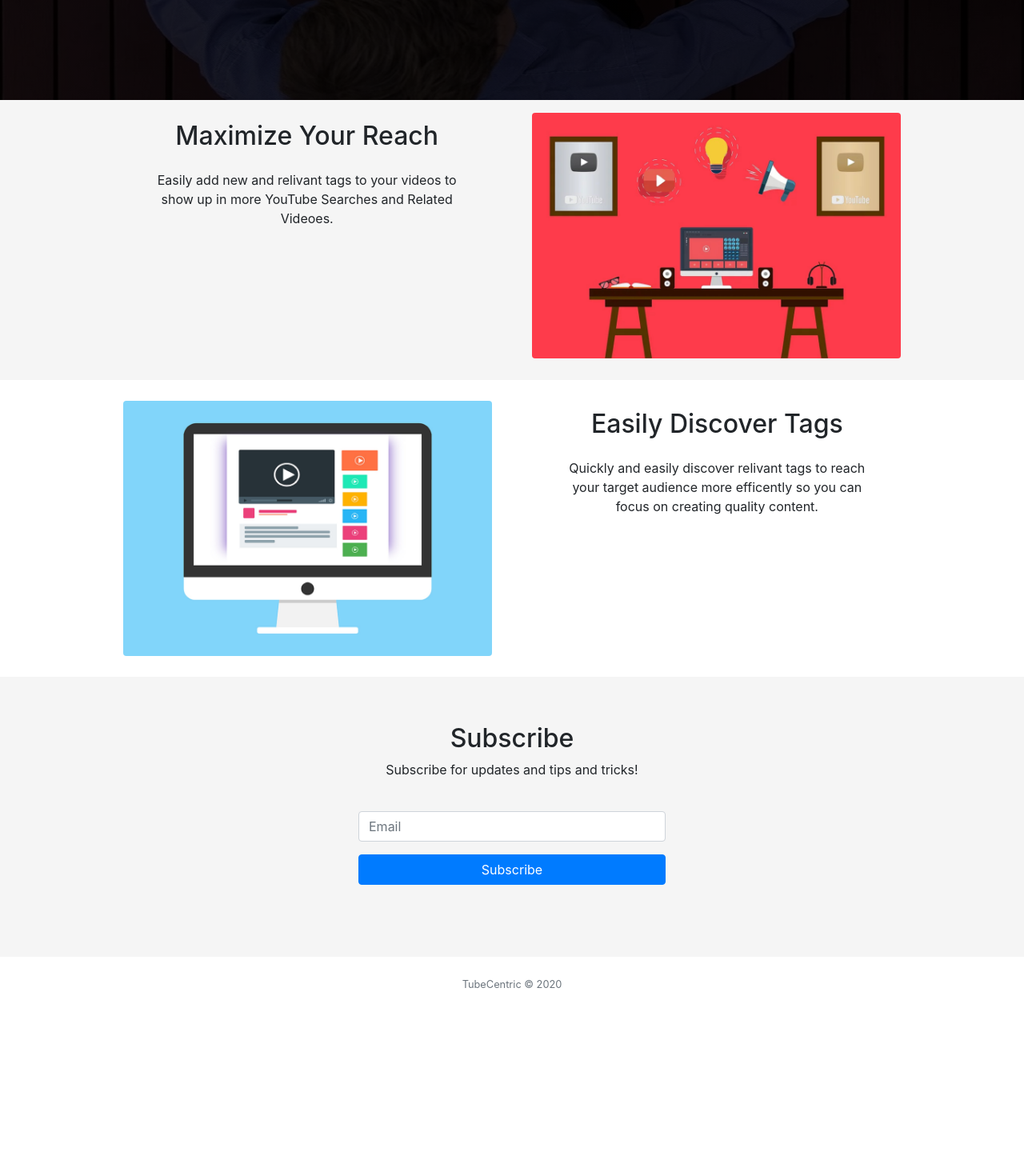
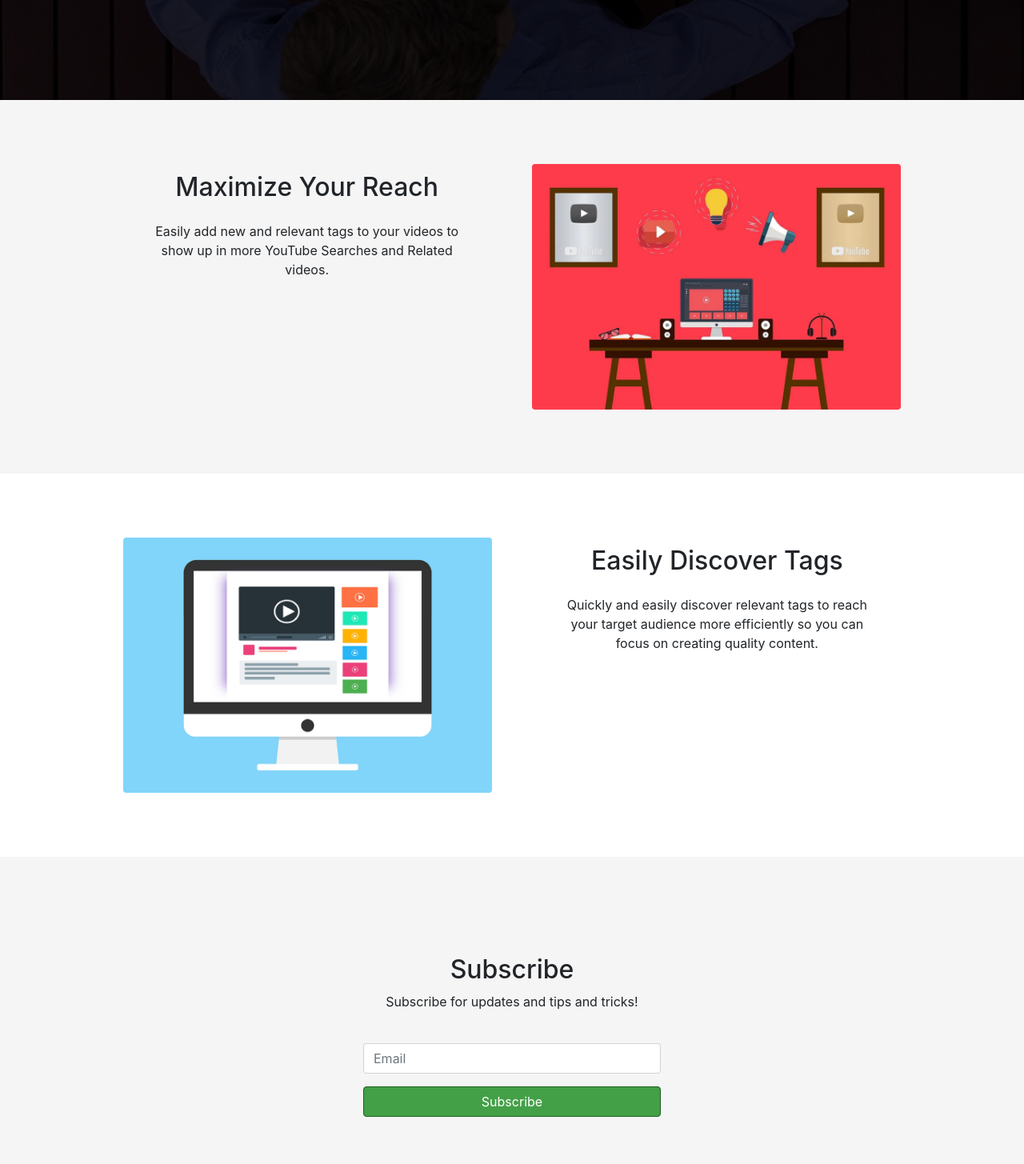
Before and after one commit to josh-mchugh/tubecentric-landing-page-redesign, a website: page src/index.html in a window 1280 px wide. Shown: the part 620-2075 px from the top of the page at 80% size. Before the commit the page ends 1875 px from the top, so only its background shows below. Drawn offline with nearby package versions, Linux system fonts and the light colour scheme; files that its build step writes are made by us from their sources.

Commit message:
Did some spell checking and added some padding of the sections for large screen displays.

```diff
--- a/src/index.html
+++ b/src/index.html
@@ -34,7 +34,7 @@
                     <h2>Maximize Your Reach</h2>
                 </div>
                 <div class="description">
-                   Easily add new and relivant tags to your videos to show up in more YouTube Searches and Related Videoes.
+                    Easily add new and relevant tags to your videos to show up in more YouTube Searches and Related videos.
                 </div>
             </div>
             <div class="image">
@@ -52,7 +52,7 @@
                     <h2>Easily Discover Tags</h2>
                 </div>
                 <div class="description">
-                    Quickly and easily discover relivant tags to reach your target audience more efficently so you can focus on creating quality content.
+                    Quickly and easily discover relevant tags to reach your target audience more efficiently so you can focus on creating quality content.
                 </div>
             </div>
         </div>
@@ -69,7 +69,7 @@
                         <div class="form-group">
                             <input class="form-control" type="text" placeholder="Email">
                         </div>
-                        <button class="btn btn-primary btn-block">Subscribe</button>
+                        <button class="btn btn-subscribe btn-block">Subscribe</button>
                     </form>
                 </div>
             </div>
--- a/src/scss/_login.scss
+++ b/src/scss/_login.scss
@@ -105,6 +105,10 @@
             form {
                 padding: 0.5rem 2rem;
             }
+
+            .btn-subscribe {
+                @include button-variant(#43a047, #1b5e20, #1b5e20);
+            }
         }
     }
 
@@ -160,10 +164,11 @@
     }
 
     .section {
-        padding: 0 10%;
-        margin-bottom: 10px;
+        padding: 5% 10%;
+        margin: 0x 100px 100px 10px;
 
         .content {
+            max-width: 500px;
             margin: 10px 10px;
         }
 
```
